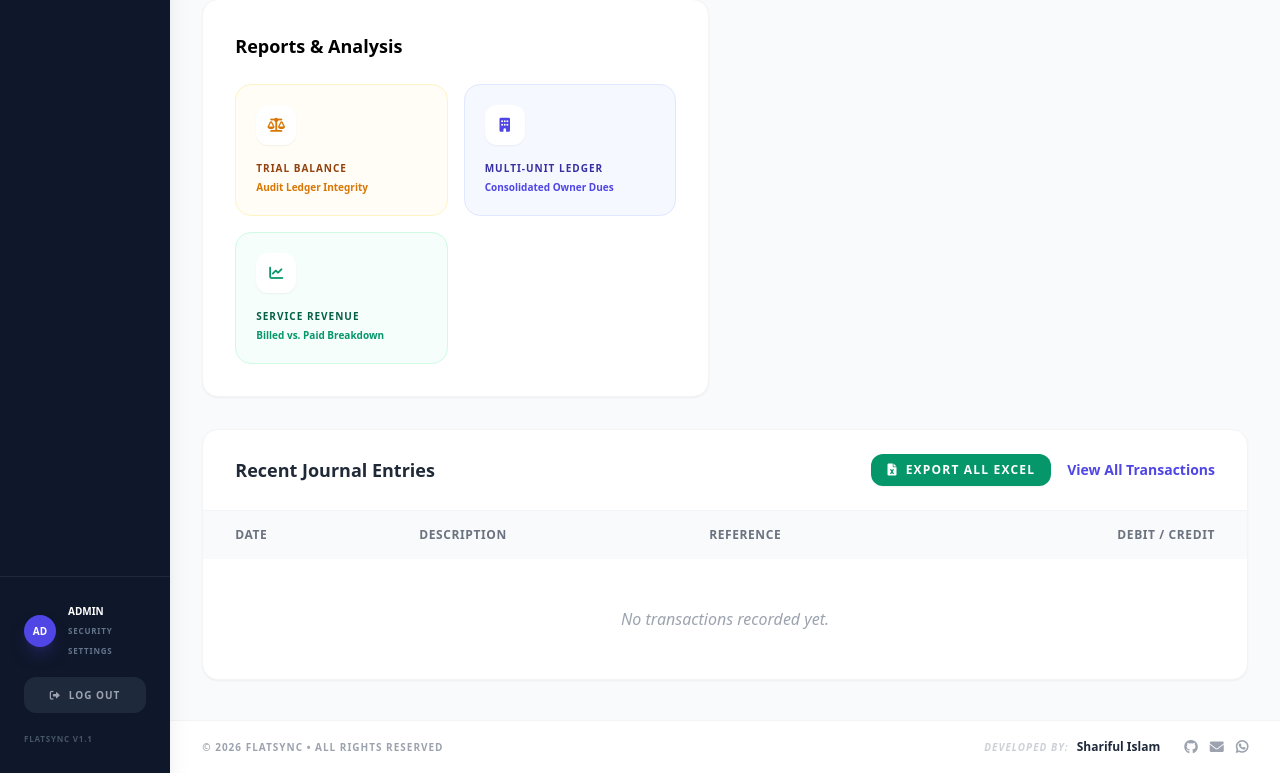
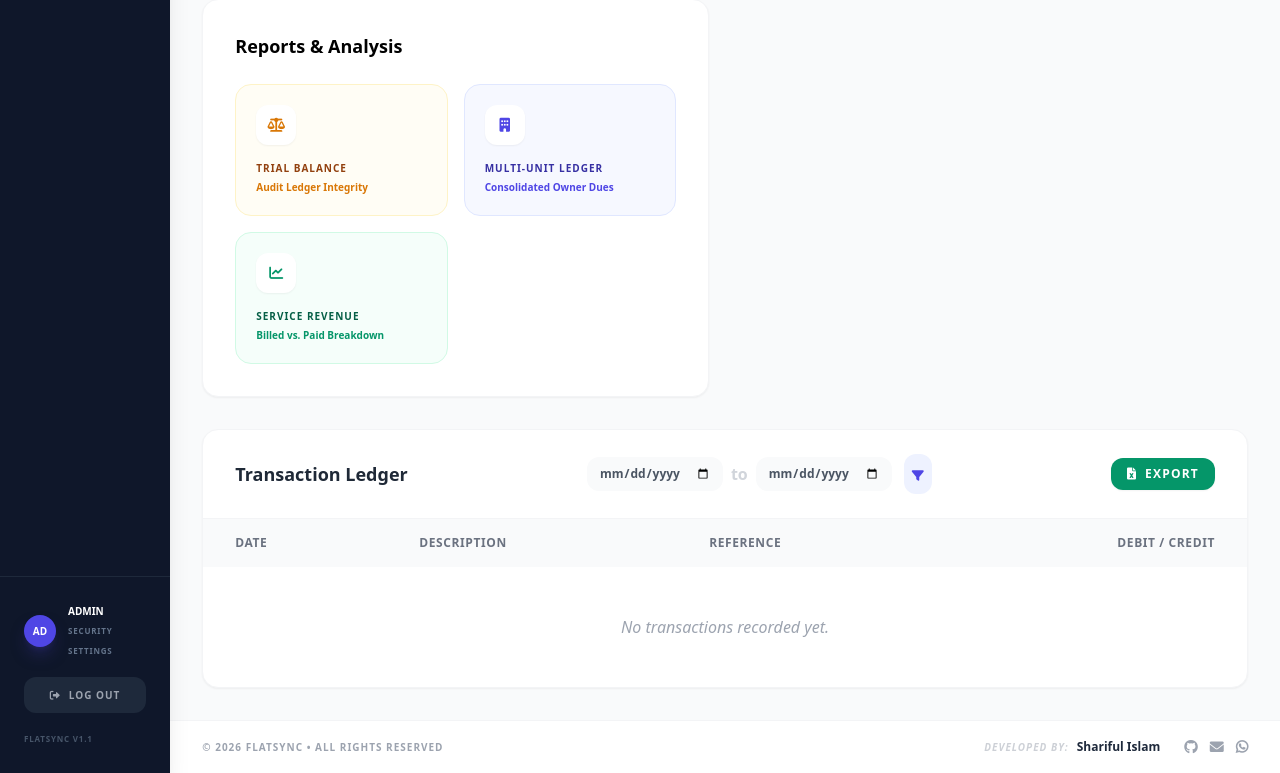
Before and after one commit to sharifulnrv/FlatSync, a Flask app: page /accounting in a window 1280 px wide. Shown: the part 764-1537 px from the top of the page. Run offline with Flask 3, Linux system fonts and the light colour scheme; a user stored in the database is signed in; data comes from the database, SQL or seed files in the repository; data that the repository does not hold is empty; some libraries are stand-ins or nearby versions.

Commit message:
Enhance accounting dashboard with date filters and transaction management (edit/delete)

```diff
--- a/routes/accounting.py
+++ b/routes/accounting.py
@@ -38,7 +38,23 @@ def dashboard():
         else:
             grouped[cat_key][sub_key]['accounts'].append(acc)
 
-    recent_journals = JournalEntry.query.order_by(JournalEntry.id.desc()).limit(10).all()
+    start_date_str = request.args.get('start_date')
+    end_date_str = request.args.get('end_date')
+
+    query = JournalEntry.query.order_by(JournalEntry.id.desc())
+
+    if start_date_str:
+        start_date = datetime.strptime(start_date_str, '%Y-%m-%d')
+        query = query.filter(JournalEntry.date >= start_date)
+    if end_date_str:
+        end_date = datetime.strptime(end_date_str, '%Y-%m-%d').replace(hour=23, minute=59, second=59)
+        query = query.filter(JournalEntry.date <= end_date)
+
+    # If no filters, limit to 20. If filters, show all or more? Let's show all if filtered.
+    if not start_date_str and not end_date_str:
+        journals = query.limit(20).all()
+    else:
+        journals = query.all()
 
     # Calculate Summary for Widgets
     # 1. Cash on Hand (Assets code starting 31)
@@ -66,8 +82,10 @@ def dashboard():
     return render_template('accounting_dashboard.html',
                             grouped_accounts=grouped,
                             suppliers=suppliers,
-                            journals=recent_journals,
-                            summary=summary)
+                            journals=journals,
+                            summary=summary,
+                            start_date=start_date_str,
+                            end_date=end_date_str)
 
 @accounting_bp.route('/accounting/post-bill', methods=['GET', 'POST'])
 def post_bill():
@@ -621,3 +639,67 @@ def update_voucher(journal_id):
         return redirect(url_for('service_charges.view_month', year=journal.date.year, month=journal.date.month))
 
     return render_template('accounting/edit_voucher.html', journal=journal)
+
+@accounting_bp.route('/accounting/edit-transaction/<int:journal_id>', methods=['GET', 'POST'])
+def edit_transaction(journal_id):
+    journal = JournalEntry.query.get_or_404(journal_id)
+    if request.method == 'POST':
+        # Update Journal metadata
+        journal.description = request.form.get('description')
+        date_str = request.form.get('date')
+        if date_str:
+            journal.date = datetime.strptime(date_str, '%Y-%m-%d')
+
+        # Update Ledger Entries
+        for entry in journal.entries:
+            key = f"amount_{entry.id}"
+            if key in request.form:
+                new_val = float(request.form.get(key) or 0)
+                if entry.debit > 0:
+                    entry.debit = new_val
+                else:
+                    entry.credit = new_val
+
+        # Validation: check balance
+        total_debit = sum(e.debit for e in journal.entries)
+        total_credit = sum(e.credit for e in journal.entries)
+
+        if abs(total_debit - total_credit) > 0.01:
+            db.session.rollback()
+            flash(f"Error: Transaction is unbalanced (Debit: {total_debit}, Credit: {total_credit})", "danger")
+            return redirect(url_for('accounting.edit_transaction', journal_id=journal_id))
+
+        db.session.commit()
+
+        # Propagation: if linked to a bill, recalculate
+        if journal.monthly_bill:
+            journal.monthly_bill.recalculate_from_ledger()
+            db.session.commit()
+
+        flash(f"Transaction #{journal.id} updated successfully!", "success")
+        return redirect(url_for('accounting.dashboard'))
+
+    return render_template('accounting/edit_transaction.html', journal=journal)
+
+@accounting_bp.route('/accounting/delete-transaction/<int:journal_id>', methods=['POST'])
+def delete_transaction(journal_id):
+    journal = JournalEntry.query.get_or_404(journal_id)
+    bill = journal.monthly_bill # Save reference for recalculation
+
+    try:
+        # LedgerEntry deletion should be handled by backref or manual cascade
+        for entry in journal.entries:
+            db.session.delete(entry)
+        db.session.delete(journal)
+        db.session.commit()
+
+        if bill:
+            bill.recalculate_from_ledger()
+            db.session.commit()
+
+        flash("Transaction deleted successfully!", "success")
+    except Exception as e:
+        db.session.rollback()
+        flash(f"Error deleting transaction: {str(e)}", "danger")
+
+    return redirect(url_for('accounting.dashboard'))
--- a/templates/accounting_dashboard.html
+++ b/templates/accounting_dashboard.html
@@ -215,13 +215,28 @@
 
 <!-- Recent Journal Entries -->
 <div class="bg-white rounded-2xl shadow-sm border border-gray-100 overflow-hidden">
-    <div class="px-8 py-6 border-b border-gray-100 flex justify-between items-center">
-        <h3 class="font-bold text-gray-800 text-lg">Recent Journal Entries</h3>
+    <div class="px-8 py-6 border-b border-gray-100 flex flex-col md:flex-row justify-between items-start md:items-center gap-4">
+        <h3 class="font-bold text-gray-800 text-lg">Transaction Ledger</h3>
+
+        <!-- Date Filter Form -->
+        <form method="GET" action="{{ url_for('accounting.dashboard') }}" class="flex flex-wrap items-center gap-3">
+            <div class="flex items-center space-x-2">
+                <input type="date" name="start_date" value="{{ start_date or '' }}" class="bg-gray-50 border-none rounded-xl px-3 py-2 text-xs font-bold text-gray-600 focus:ring-2 focus:ring-indigo-500">
+                <span class="text-gray-300 font-bold">to</span>
+                <input type="date" name="end_date" value="{{ end_date or '' }}" class="bg-gray-50 border-none rounded-xl px-3 py-2 text-xs font-bold text-gray-600 focus:ring-2 focus:ring-indigo-500">
+            </div>
+            <button type="submit" class="p-2 bg-indigo-50 text-indigo-600 hover:bg-indigo-600 hover:text-white rounded-xl transition-all" title="Filter">
+                <i class="fas fa-filter text-xs"></i>
+            </button>
+            {% if start_date or end_date %}
+            <a href="{{ url_for('accounting.dashboard') }}" class="text-xs text-rose-500 font-bold hover:underline">Clear</a>
+            {% endif %}
+        </form>
+
         <div class="flex items-center space-x-4">
             <a href="{{ url_for('accounting.export_all_transactions') }}" class="bg-emerald-600 text-white px-4 py-2 rounded-xl text-xs font-black uppercase tracking-widest hover:bg-emerald-700 flex items-center shadow-sm transition-all hover:scale-105 active:scale-95">
-                <i class="fas fa-file-excel mr-2"></i> Export All Excel
+                <i class="fas fa-file-excel mr-2"></i> Export
             </a>
-            <button class="text-indigo-600 font-semibold text-sm hover:underline">View All Transactions</button>
         </div>
     </div>
     <div class="overflow-x-auto">
@@ -263,6 +278,18 @@
                                 <i class="fas fa-receipt"></i>
                             </a>
                             {% endif %}
+
+                            <!-- Edit / Delete -->
+                            <div class="flex items-center space-x-1 border-l border-gray-100 ml-2 pl-2">
+                                <a href="{{ url_for('accounting.edit_transaction', journal_id=journal.id) }}" class="p-2 text-gray-400 hover:bg-indigo-50 hover:text-indigo-600 rounded-xl transition-all" title="Edit Transaction">
+                                    <i class="fas fa-edit"></i>
+                                </a>
+                                <form action="{{ url_for('accounting.delete_transaction', journal_id=journal.id) }}" method="POST" onsubmit="return confirm('Are you sure? This will delete the entry and recalculate related billing statuses.');" class="inline">
+                                    <button type="submit" class="p-2 text-gray-300 hover:bg-rose-50 hover:text-rose-600 rounded-xl transition-all" title="Delete Transaction">
+                                        <i class="fas fa-trash-alt"></i>
+                                    </button>
+                                </form>
+                            </div>
                         </div>
                     </td>
                 </tr>
```
Also changed, not shown: models.py (+36 -0 lines), templates/accounting/edit_transaction.html (added, +132 -0 lines).
